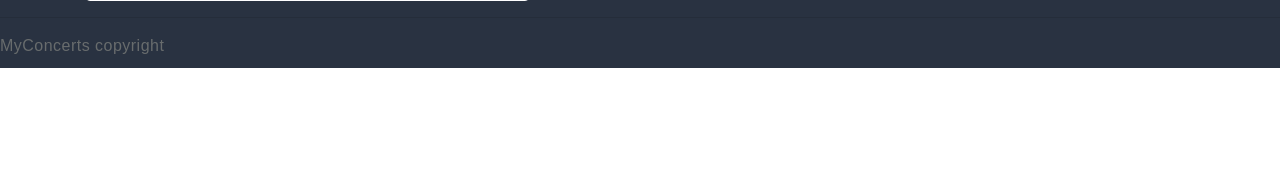
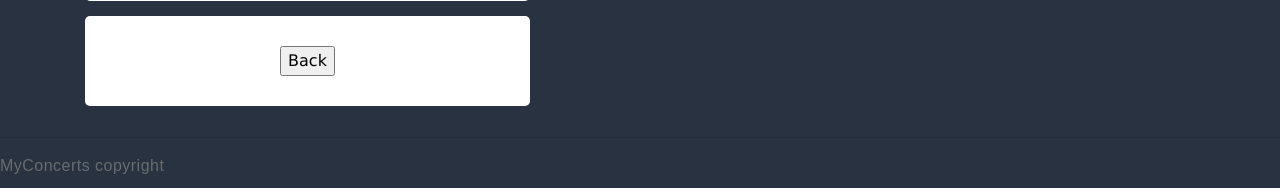
Before and after one commit to Zachhi/MyConcerts, a Django app: page /details/ in a window 1280 px wide. Shown: the part 1021-1209 px from the top of the page. Before the commit the page ends 1089 px from the top, so only its background shows below. Run offline with Django 3.2, Linux system fonts and the light colour scheme; some libraries are stand-ins or nearby versions.

Commit message:
added back button to details page

```diff
--- a/landing/templates/landing/detail.html
+++ b/landing/templates/landing/detail.html
@@ -57,6 +57,9 @@
 
             </p>
         </div>
+        <div class="concert-info-box text-center">
+            <form><input type="button" value="Back" onclick="history.back()"></form>
+        </div>
     </div>
 
     <div class="col-md-7">
```
